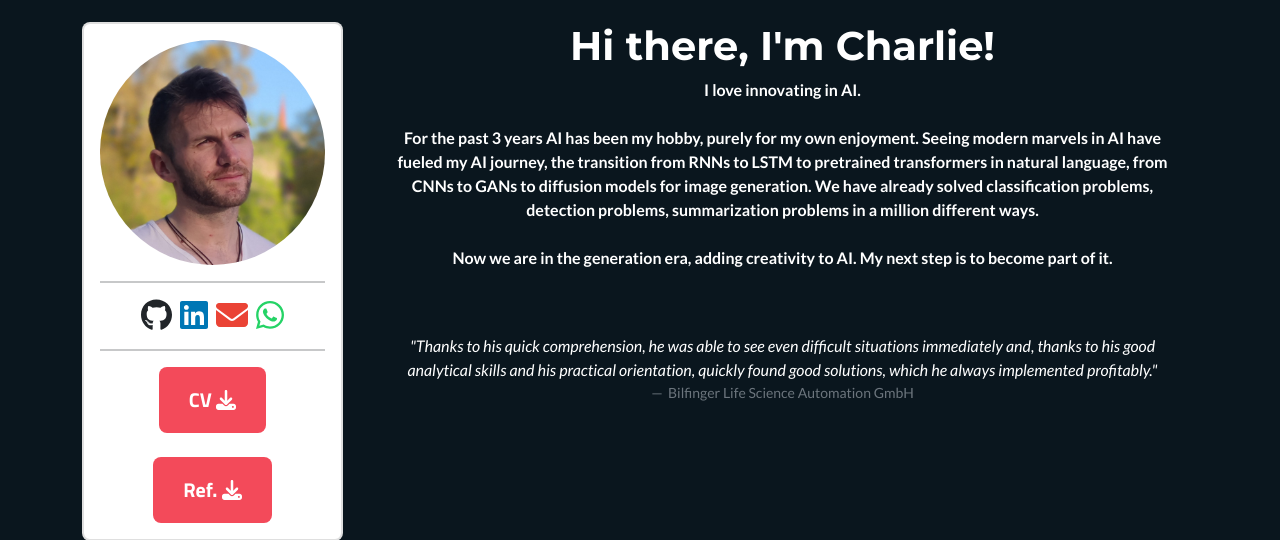
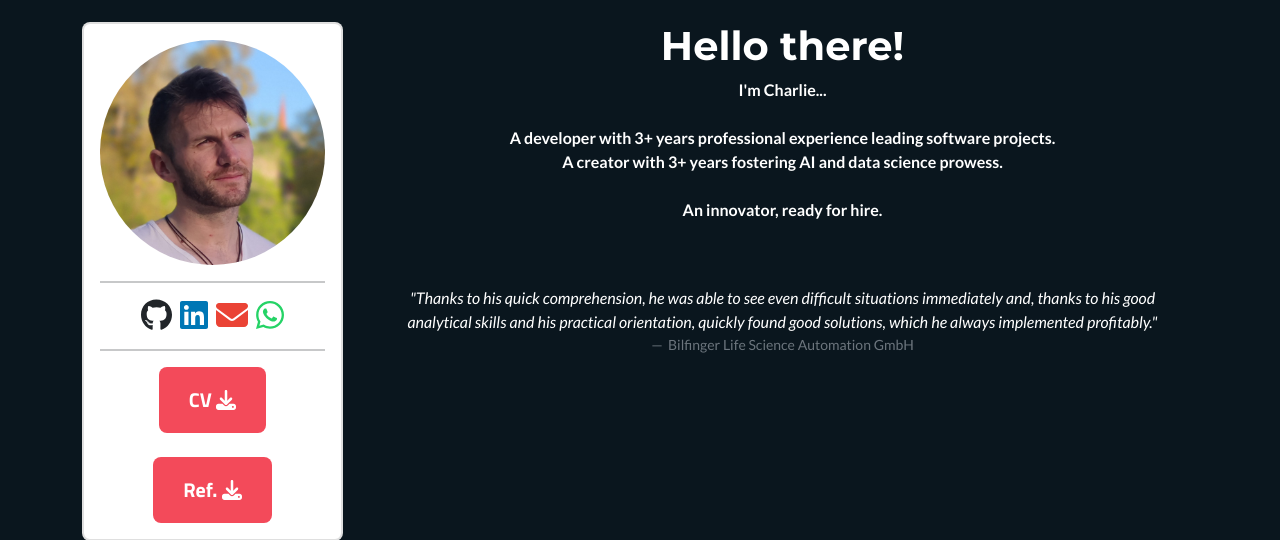
Before and after one commit to Charlie-Bell/Django-K8S, a Django app: page / in a window 1280 px wide. Shown: the part 106-646 px from the top of the page. Run offline with Django 3.2, Linux system fonts and the light colour scheme; some libraries are stand-ins or nearby versions.

Commit message:
Landing page change.

```diff
--- a/web/django_k8s/templates/index.html
+++ b/web/django_k8s/templates/index.html
@@ -43,17 +43,15 @@
             <div class="col-md-9">
                 <div class="container text-center text-white">
 
-                <h1>Hi there, I'm Charlie!</h1>
+                <h1>Hello there!</h1>
                 <p><b>
-                    I love innovating in AI.
+                    I'm Charlie...
                     <br><br>
-                    For the past 3 years AI has been my hobby, purely for my own enjoyment.
-                    Seeing modern marvels in AI have fueled my AI journey, the transition from RNNs to LSTM to pretrained transformers in natural language,
-                    from CNNs to GANs to diffusion models for image generation.
-                    We have already solved classification problems, detection problems, summarization problems in a million different ways.
+                    A developer with 3+ years professional experience leading software projects.
+                    <br>
+                    A creator with 3+ years fostering AI and data science prowess.
                     <br><br>
-                    Now we are in the generation era, adding creativity to AI.
-                    My next step is to become part of it.
+                    An innovator, ready for hire.
                 </b></p>
                 <br><br>
                 <blockquote class="blockquote">
```
